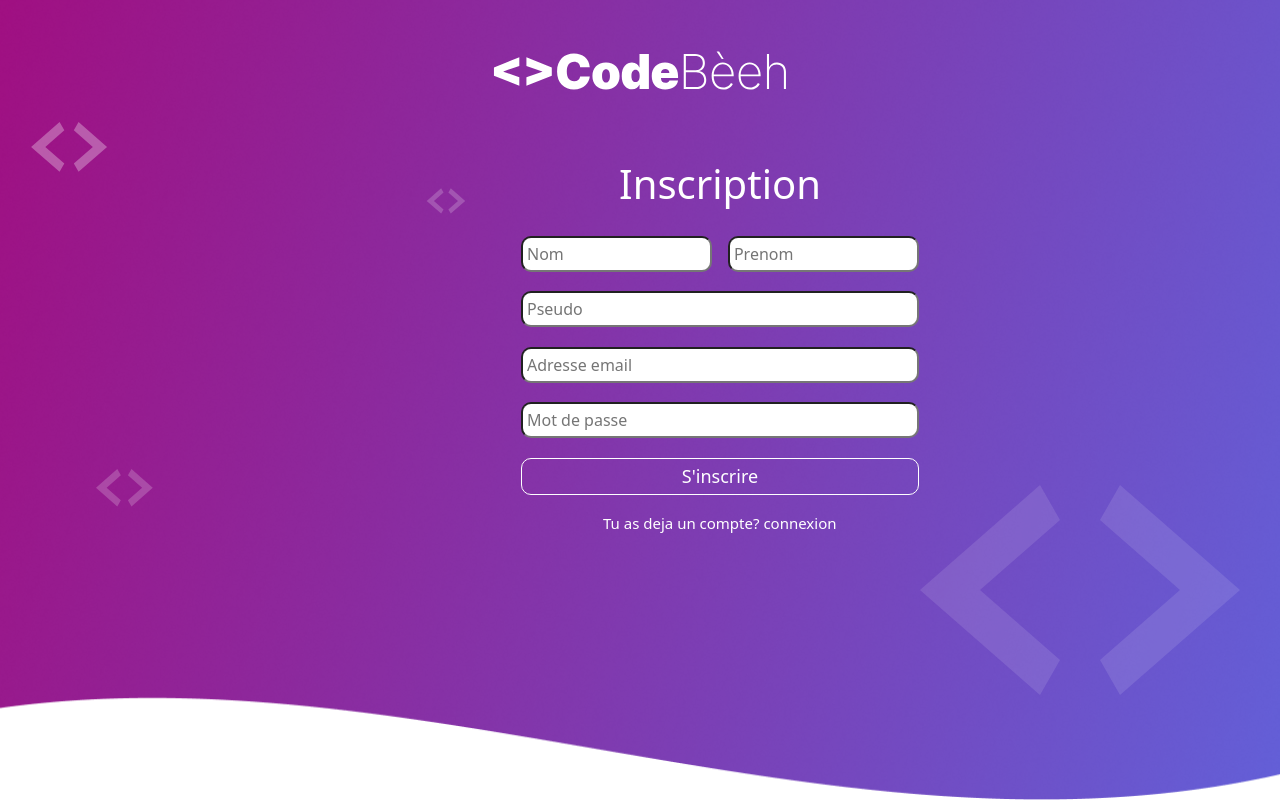
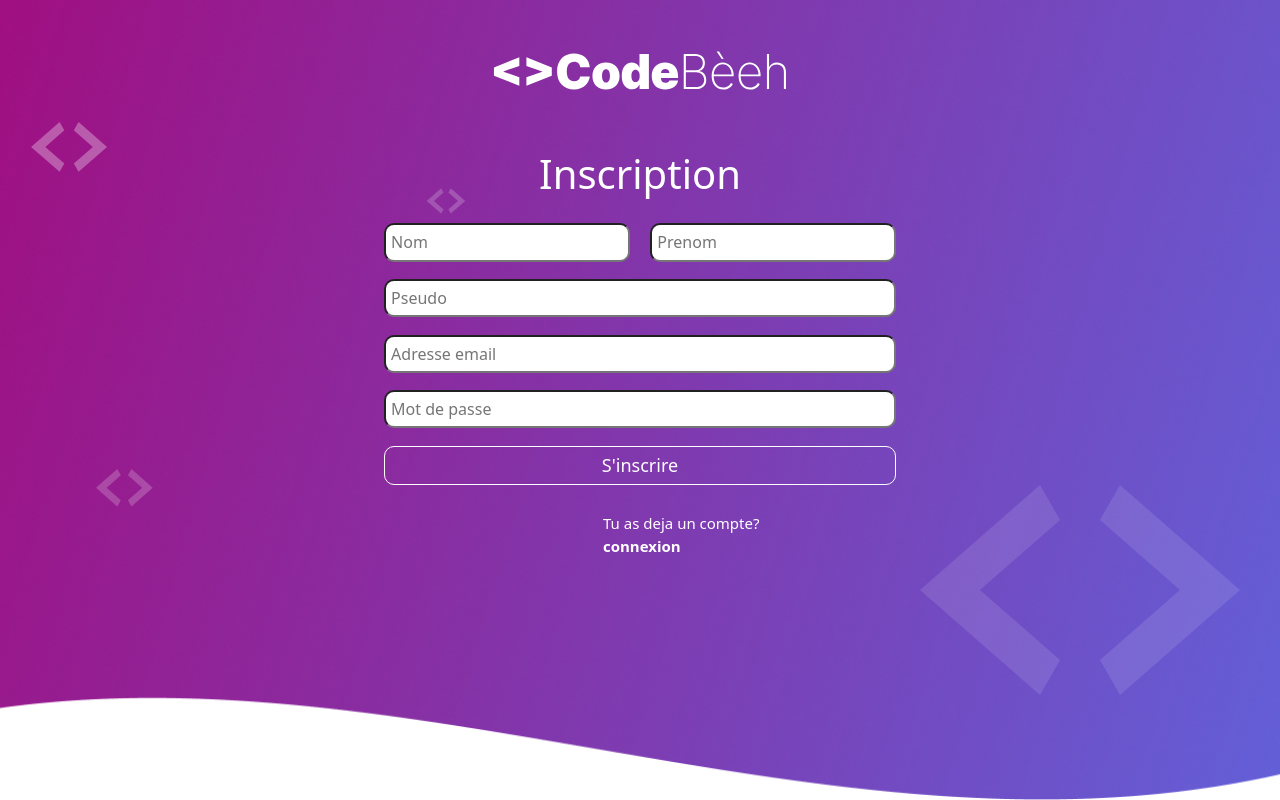
Before and after one commit to KDAcohorte2021/code_b_frontend, a Next.js app: page /signup in a window 1280 px wide. Built offline with nearby package versions, Linux system fonts and the light colour scheme.

Commit message:
fix: review signup style

```diff
--- a/pages/signup.js
+++ b/pages/signup.js
@@ -1,6 +1,7 @@
 import Background from "../components/authentification/Background";
 import Header from "../components/authentification/Header";
 import { SignupStyle } from "../styles/authentification/signup";
+import Link from "next/link";
 export default function Signup() {
   return (
     <>
@@ -10,22 +11,22 @@ export default function Signup() {
           <form>
             <h1>Inscription</h1>
             <div className="user-id">
-              <input placeholder="Nom" />
-              <input placeholder="Prenom" />
+              <input name="" placeholder="Nom" />
+              <input name="" placeholder="Prenom" />
             </div>
             <div>
-              <input placeholder="Pseudo" />
+              <input name="" placeholder="Pseudo" />
             </div>
             <div>
-              <input placeholder="Adresse email" />
+              <input name="" placeholder="Adresse email" />
             </div>
             <div>
-              <input placeholder="Mot de passe" />
+              <input name="" placeholder="Mot de passe" />
             </div>
             <button type="submit">S'inscrire</button>
           </form>
           <div className="login">
-            Tu as deja un compte? <span>connexion</span>
+            Tu as deja un compte? <Link href="/login">connexion</Link>
           </div>
         </SignupStyle>
       </Background>
--- a/styles/authentification/signup.js
+++ b/styles/authentification/signup.js
@@ -10,11 +10,9 @@ export const SignupStyle = styled.div`
     color: #fff;
   }
   form {
-    position: absolute;
-    width: 398px;
+    width: 40%;
     height: 335px;
-    left: 521px;
-    top: 160px;
+    margin: auto;
     display: flex;
     flex-direction: column;
     justify-content: space-between;
@@ -44,6 +42,11 @@ export const SignupStyle = styled.div`
     color: #fff;
     font-size: 15px;
   }
+  .login a {
+    text-decoration: none;
+    font-weight: 700;
+    color: #fff;
+  }
 
   button {
     width: 100%;
```
